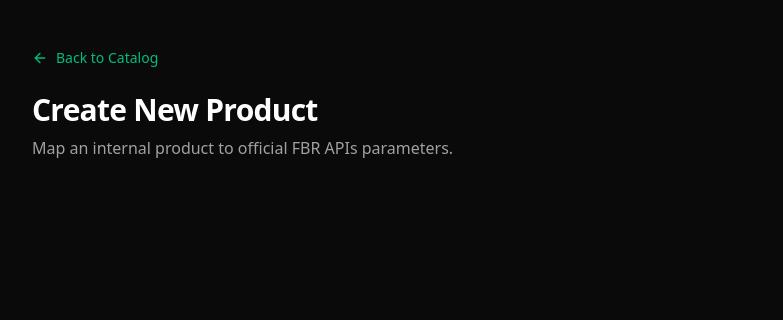
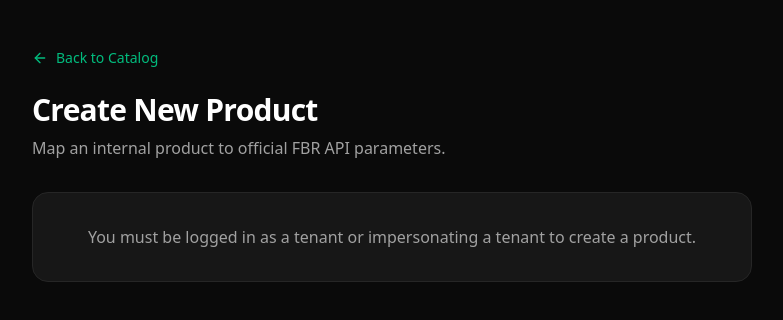
Before and after one commit to omerpervaizmalik/digital-invoicing-crm, a Next.js app: page /products/new in a window 1280 px wide. Shown: the top 320 px of the page, without its empty margins (248-1031 px from the left). Built offline with nearby package versions, Linux system fonts and the light colour scheme; no server answers.

Commit message:
fix: display friendly message on new entity forms when not impersonating a tenant

```diff
--- a/src/app/clients/new/page.tsx
+++ b/src/app/clients/new/page.tsx
@@ -22,7 +22,11 @@ export default async function NewClientPage() {
           <p className="text-neutral-400">Register a new buyer profile compliant with FBR standards.</p>
         </header>
 
-        {tenant && <NewClientForm tenantId={tenant.id} />}
+        {tenant ? <NewClientForm tenantId={tenant.id} /> : (
+          <div className="p-8 text-center bg-neutral-900 border border-neutral-800 rounded-2xl text-neutral-400">
+            You must be logged in as a tenant or impersonating a tenant to add a client.
+          </div>
+        )}
       </main>
     </div>
   );
--- a/src/app/products/new/page.tsx
+++ b/src/app/products/new/page.tsx
@@ -19,10 +19,14 @@ export default async function NewItemPage() {
 
         <header className="mb-8">
           <h1 className="text-3xl font-extrabold tracking-tight mb-2">Create New Product</h1>
-          <p className="text-neutral-400">Map an internal product to official FBR APIs parameters.</p>
+          <p className="text-neutral-400">Map an internal product to official FBR API parameters.</p>
         </header>
 
-        {tenant && <NewItemForm tenantId={tenant.id} />}
+        {tenant ? <NewItemForm tenantId={tenant.id} /> : (
+          <div className="p-8 text-center bg-neutral-900 border border-neutral-800 rounded-2xl text-neutral-400">
+            You must be logged in as a tenant or impersonating a tenant to create a product.
+          </div>
+        )}
       </main>
     </div>
   );
--- a/src/app/suppliers/new/page.tsx
+++ b/src/app/suppliers/new/page.tsx
@@ -20,7 +20,11 @@ export default async function NewSupplierPage() {
           <h1 className="text-3xl font-extrabold tracking-tight mb-2">Register New Supplier</h1>
           <p className="text-neutral-400">Add a new vendor or supplier profile to your system.</p>
         </div>
-        <NewSupplierForm tenantId={tenant?.id || ''} />
+        {tenant ? <NewSupplierForm tenantId={tenant.id} /> : (
+          <div className="p-8 text-center bg-neutral-900 border border-neutral-800 rounded-2xl text-neutral-400">
+            You must be logged in as a tenant or impersonating a tenant to add a supplier.
+          </div>
+        )}
       </main>
     </div>
   );
--- a/src/app/vouchers/new/page.tsx
+++ b/src/app/vouchers/new/page.tsx
@@ -25,7 +25,11 @@ export default async function NewVoucherPage() {
           <p className="text-neutral-400">Generate a new transaction and post it instantly to the FBR API.</p>
         </header>
 
-        {tenant && <NewVoucherForm clients={clients} suppliers={suppliers} items={items} tenantId={tenant.id} />}
+        {tenant ? <NewVoucherForm clients={clients} suppliers={suppliers} items={items} tenantId={tenant.id} /> : (
+          <div className="p-8 text-center bg-neutral-900 border border-neutral-800 rounded-2xl text-neutral-400">
+            You must be logged in as a tenant or impersonating a tenant to add a voucher.
+          </div>
+        )}
       </main>
     </div>
   );
```
